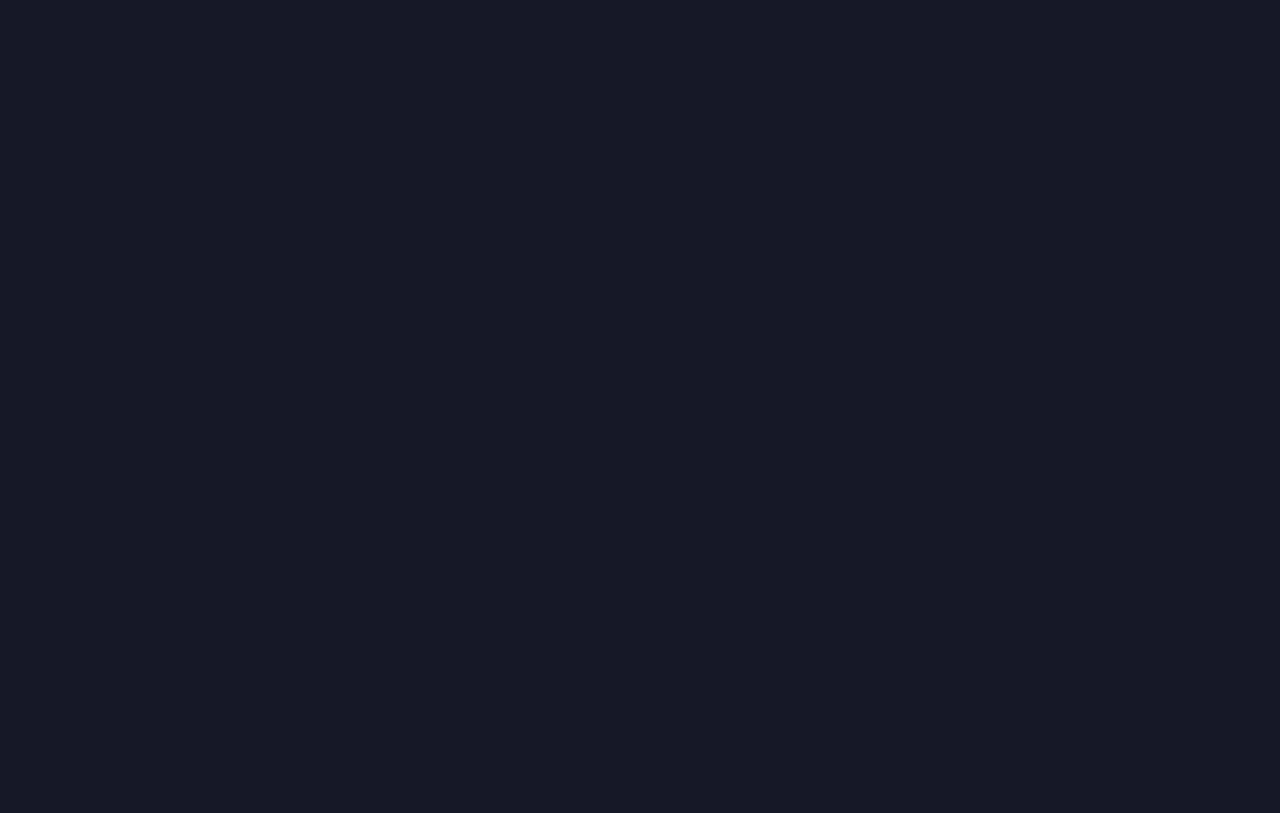
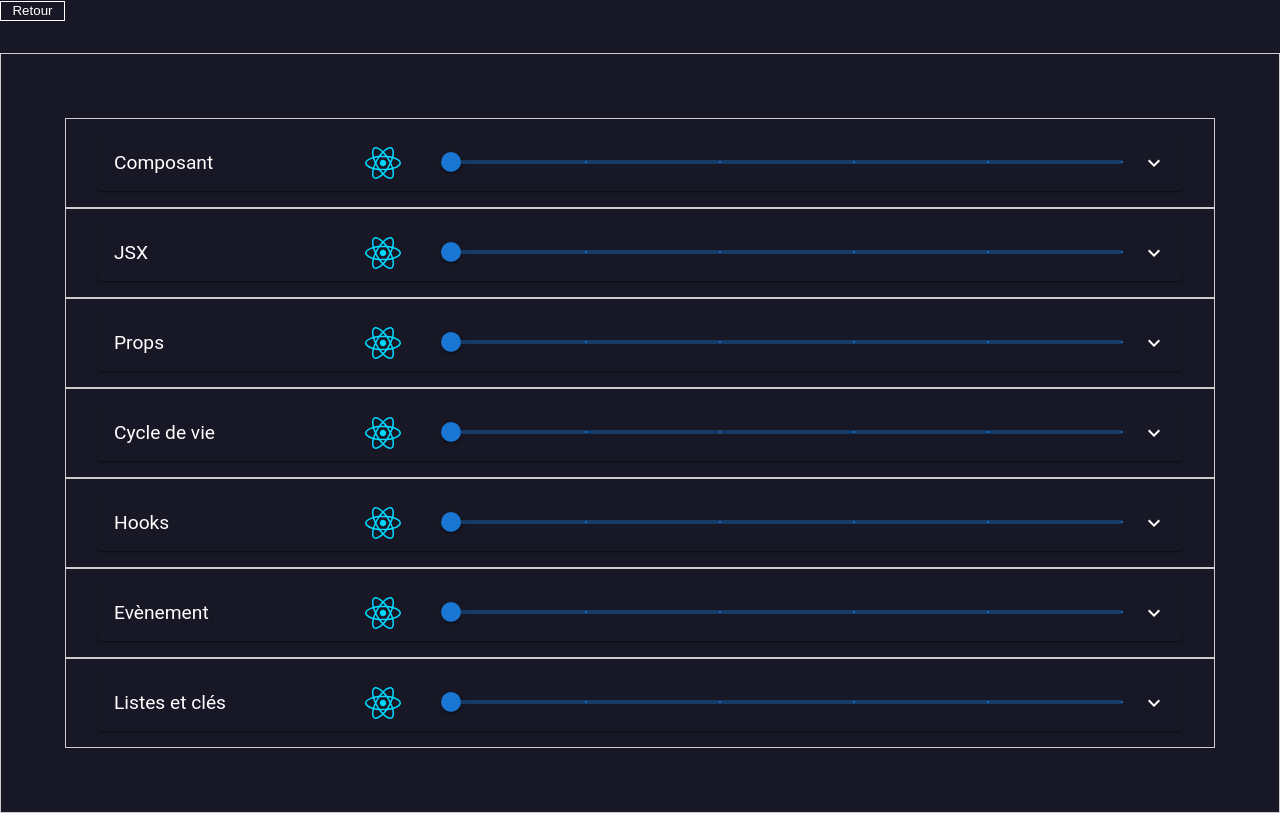
Before and after one commit to MaximeBritto/TechMeter, a React (Vite) app: page /details/1 in a window 1280 px wide. Before the commit this address had no page. Built offline with nearby package versions, Linux system fonts and the light colour scheme.

Commit message:
finition routage & doc par fichier

```diff
--- a/src/assets/constants/Constants.jsx
+++ b/src/assets/constants/Constants.jsx
@@ -1,7 +1,11 @@
-const ADD_TECHNO = "+ Ajouter";
+const VIEW_TECHNO = "Voir";
+const NAME_APPLICATION = "TechMeter";
+const RETURN = "Retour";
 
 const Constant = {
-    ADD_TECHNO,
+    VIEW_TECHNO,
+    NAME_APPLICATION,
+    RETURN,
 }
 
 export default Constant;
--- a/src/composant/BarChart.jsx
+++ b/src/composant/BarChart.jsx
@@ -19,12 +19,17 @@ ChartJS.register(
   Legend
 );
 
+/**
+ * BarChart component avec en paramétre une liste de données.
+ * @param {datas} param0
+ * @returns un graphique en barre avec les données en pourcentage.
+ */
 // eslint-disable-next-line react/prop-types
-const BarChart = ({ technos }) => {
+const BarChart = ({ datas }) => {
   // eslint-disable-next-line react/prop-types
-  const labels = technos?.map((tech) => tech.techno);
+  const labels = datas?.map((tech) => tech.techno);
   // eslint-disable-next-line react/prop-types
-  const data = technos?.map((tech) => parseInt(tech.pourcentage, 10));
+  const data = datas?.map((tech) => parseInt(tech.pourcentage, 10));
 
   const colors = [
     '#61dafb',
--- a/src/composant/ButtonGeneric.jsx
+++ b/src/composant/ButtonGeneric.jsx
@@ -1,10 +1,14 @@
-
-
+/**
+ * name: attribut du bouton, onClick: execution, style: style personnalisable.
+ * @param {name, onClick, style} props
+ * @returns un bouton générique.
+ */
 const ButtonGeneric = (props) => {
-
+    // eslint-disable-next-line react/prop-types
+    const { name,onClick,style} = props;
     return (
         // eslint-disable-next-line react/prop-types
-        <button style={props.style} className="btn btn-primary" onClick={props.onClick}>{props.name}</button>
+        <button style={style} className="btn btn-primary" onClick={onClick}>{name}</button>
     );
 
 };
--- a/src/composant/TechnosList.jsx
+++ b/src/composant/TechnosList.jsx
@@ -1,16 +1,25 @@
+import Constant from '../assets/constants/Constants';
 import '../assets/styles/technosList/TechnosList.css';
+import ButtonGeneric from './ButtonGeneric';
 
+/**
+ * Tableau de données avec les technos et leurs pourcentages.
+ * Il prend en paramétre : datas: données du tableau, onClick: execution, style: style personnalisable du bouton.
+ * @param {datas, onClick, style} props
+ * @returns une liste de technos.
+ */
 const TechnosList = (props) => {
-    // eslint-disable-next-line react/prop-types
-    const { technos } = props;
+  // eslint-disable-next-line react/prop-types
+  const { datas, onClick, style } = props;
   return (
     <table>
       <tbody>
-        {technos?.map((techno, index) => (
+        {datas?.map((data, index) => (
           <tr key={index}>
-            <td>{techno.techno}</td>
-            <td>{techno.pourcentage}</td>
-            <td>{techno.projets}</td>
+            <td>{data.techno}</td>
+            <td>{data.pourcentage}</td>
+            <td>{data.projets}</td>
+            <td><ButtonGeneric name={Constant.VIEW_TECHNO} onClick={()=>onClick(data.techno)} style={style}/></td>
           </tr>
         ))}
       </tbody>
--- a/src/main.jsx
+++ b/src/main.jsx
@@ -10,7 +10,7 @@ ReactDOM.createRoot(document.getElementById("root")).render(
       <BrowserRouter>
         <Routes>
           <Route path="/" element={<HomePage />} />
-          <Route path="/details" element={<DetailsPage />} />
+          <Route path="/details/:name" element={<DetailsPage />} />
         </Routes>
         </BrowserRouter>
     </React.StrictMode>
--- a/src/pages/DetailsPage.jsx
+++ b/src/pages/DetailsPage.jsx
@@ -1,10 +1,33 @@
+import ButtonGeneric from "../composant/ButtonGeneric";
 import SliderContainer from "../composant/SliderContainer";
 import { Box } from "@mui/material";
+import Constant from '../assets/constants/Constants';
+import { useNavigate } from "react-router";
 
+/**
+ * Page de détails d'une technologie, incrémentation de la valeur en pourcentage.
+ * @returns La valeur en pourcentage.
+ */
 const DetailsPage = () => {
+     const navigate = useNavigate();
+
+    const buttonStyle = {
+        background: "transparent",
+        color: "white",
+        border: "1px solid white",
+        width: "65px",
+        height: "20px",
+        marginBottom: "2rem",
+        cursor: "pointer",
+    };
+
+    const navigateToPage = () => {
+        navigate("/");
+    };
 
     return(
         <div>
+            <ButtonGeneric name={Constant.RETURN} onClick={navigateToPage} style={buttonStyle}/>
             <Box style={{ border: "1px solid #ccc", maxWidth: "90rem", padding: "5%"}}>
                 <SliderContainer name="Composant"/>
                 <SliderContainer name="JSX" />
--- a/src/pages/HomePage.jsx
+++ b/src/pages/HomePage.jsx
@@ -1,16 +1,16 @@
 import BarChart from '../composant/BarChart.jsx';
 import TechnosList from '../composant/TechnosList.jsx';
 import Data from "../assets/datas/Data.json";
-import ButtonGeneric from '../composant/ButtonGeneric.jsx';
 import Constant from '../assets/constants/Constants.jsx';
 import '../assets/styles/homePage/HomePage.css';
-import ChevronRightIcon from '@mui/icons-material/ChevronRight';
+import { useNavigate } from 'react-router';
 
+/**
+ * Evalution selon le type de technologie.
+ * @returns La page d'accueil avec le graphique et la liste des technologies.
+ */
 const HomePage = () => {
-
-    const onCLick = () => {
-        console.log('click');
-    }
+    const navigate = useNavigate();
 
     const buttonStyle = {
         background: "transparent",
@@ -21,13 +21,16 @@ const HomePage = () => {
         cursor: "pointer",
     }
 
+    const navigateToPage = (name) => {
+        navigate('/details/' + name, {replace: true});
+    }
+
     return(
         <div className='container-homePage'>
-            <h1>TechMeter</h1>
-            <BarChart technos={Data}/>
+            <h1>{Constant.NAME_APPLICATION}</h1>
+            <BarChart datas={Data}/>
             <div className='container-technosList'>
-                <ButtonGeneric onClick={onCLick} name={Constant.ADD_TECHNO} style={buttonStyle}/>
-                <TechnosList technos={Data}/>
+                <TechnosList datas={Data} onClick={navigateToPage} style={buttonStyle}/>
             </div>
         </div>
     )
```
